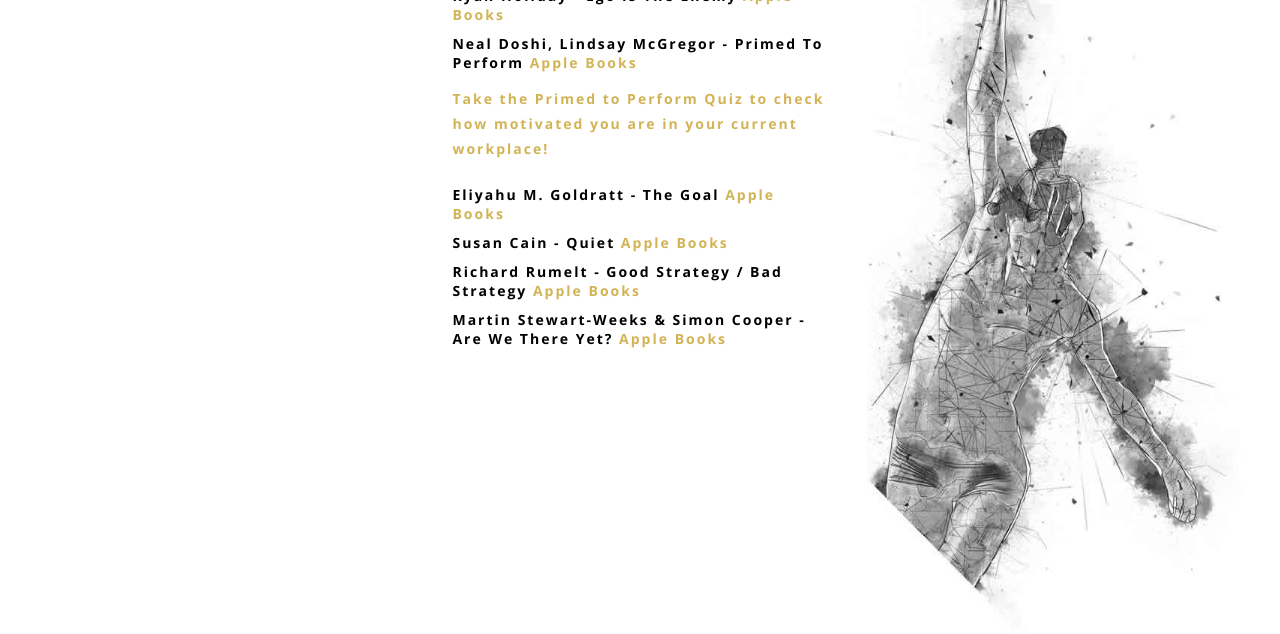
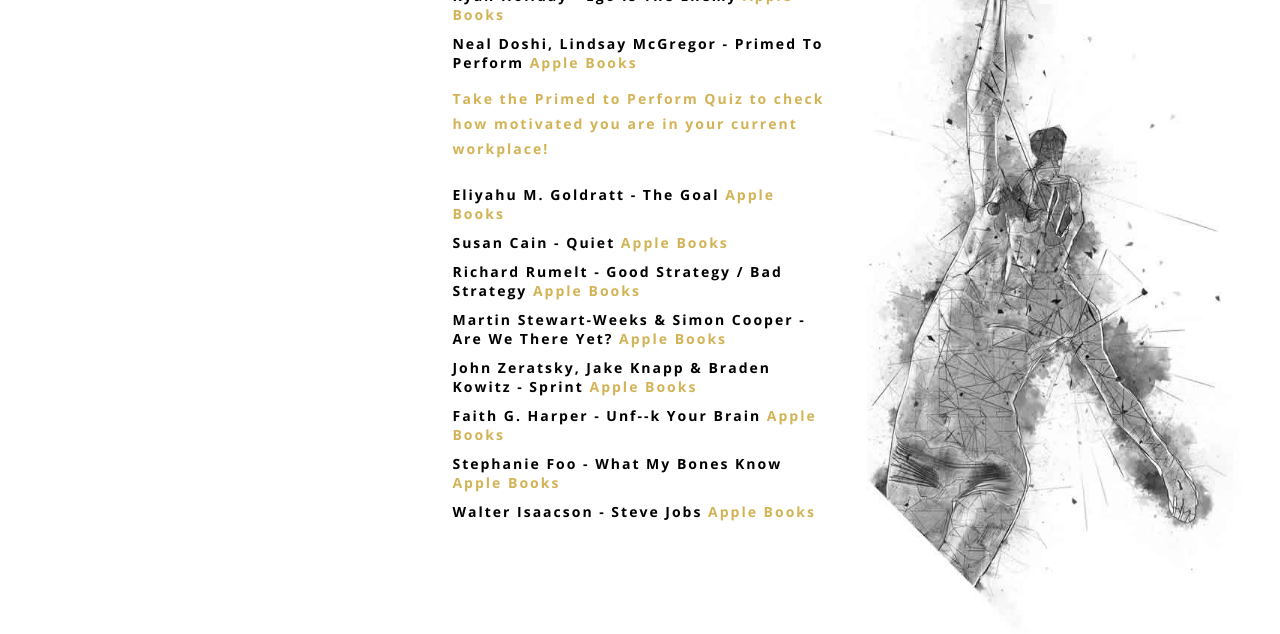
Before and after one commit to macxdev/macxdev.github.io, a plain HTML site: page Books.html in a window 1280 px wide. Shown: the part 859-1493 px from the top of the page. Drawn offline with nearby package versions, Linux system fonts and the light colour scheme.

Commit message:
added more books

```diff
--- a/Books.html
+++ b/Books.html
@@ -179,6 +179,18 @@
                     <div class="section-heading">
                         <h3 style="color:black">Martin Stewart-Weeks & Simon Cooper - Are We There Yet? <a href="https://books.apple.com/au/book/are-we-there-yet/id1484437659" target="_blank">Apple Books</a></h3>
                     </div>
+                    <div class="section-heading">
+                        <h3 style="color:black">John Zeratsky, Jake Knapp & Braden Kowitz - Sprint <a href="https://books.apple.com/au/audiobook/sprint/id1441226719" target="_blank">Apple Books</a></h3>
+                    </div>
+                    <div class="section-heading">
+                        <h3 style="color:black">Faith G. Harper - Unf--k Your Brain <a href="https://books.apple.com/au/audiobook/unf-ck-your-brain-using-science-to-get-over-anxiety/id1646614265" target="_blank">Apple Books</a></h3>
+                    </div>
+                    <div class="section-heading">
+                        <h3 style="color:black">Stephanie Foo - What My Bones Know <a href="https://books.apple.com/au/audiobook/what-my-bones-know/id1643544910" target="_blank">Apple Books</a></h3>
+                    </div>
+                    <div class="section-heading">
+                        <h3 style="color:black">Walter Isaacson - Steve Jobs <a href="https://books.apple.com/au/book/steve-jobs/id457879167" target="_blank">Apple Books</a></h3>
+                    </div>
                 </div>
                 <!--End Content Right Side-->
 
```
